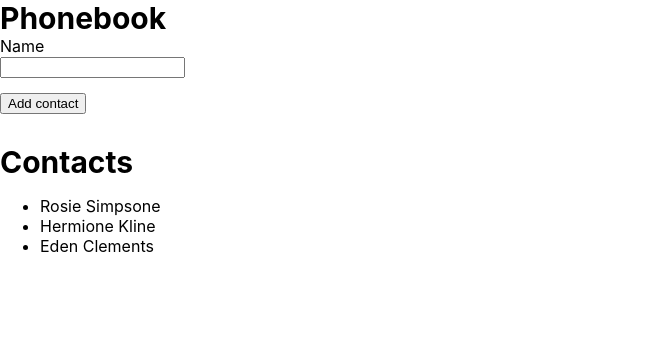
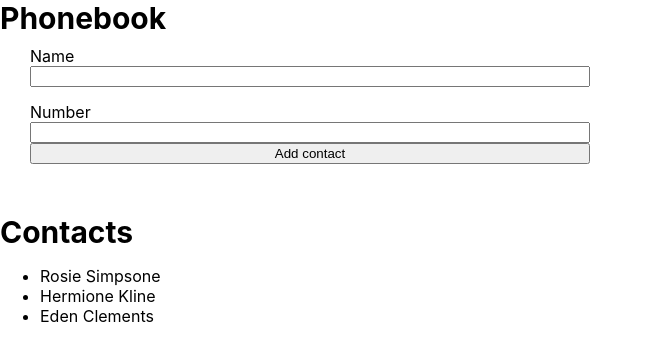
Before and after one commit to RomanZakrenychnyi/goit-react-hw-02-phonebook, a React (Create React App) app: page / in a window 1280 px wide. Shown: the top 360 px of the page, without its empty margins (0-653 px from the left). Built offline with nearby package versions, Linux system fonts and the light colour scheme.

Commit message:
step 2 is done

```diff
--- a/package.json
+++ b/package.json
@@ -7,6 +7,7 @@
     "@testing-library/jest-dom": "^5.16.3",
     "@testing-library/react": "^12.1.4",
     "@testing-library/user-event": "^13.5.0",
+    "nanoid": "^4.0.2",
     "react": "^18.1.0",
     "react-dom": "^18.1.0",
     "react-scripts": "5.0.1",
--- a/src/components/App.jsx
+++ b/src/components/App.jsx
@@ -1,3 +1,4 @@
+import { nanoid } from 'nanoid';
 import { Component } from 'react';
 import { ContactForm } from './ContactForm/ContactForm';
 import { ContactList } from './ContactList/ContactList';
@@ -5,17 +6,22 @@
 
 export class App extends Component {
   state = {
-    contacts: [],
+    contacts: [
+      { id: 'id-1', name: 'Rosie Simpson', number: '459-12-56' },
+      { id: 'id-2', name: 'Hermione Kline', number: '443-89-12' },
+      { id: 'id-3', name: 'Eden Clements', number: '645-17-79' },
+      { id: 'id-4', name: 'Annie Copeland', number: '227-91-26' },
+    ],
     name: '',
   };
 
   render() {
     return (
       <div>
-        <Section title='Phonebook'>
+        <Section title="Phonebook">
           <ContactForm />
         </Section>
-        <Section title='Contacts'>
+        <Section title="Contacts">
           <ContactList />
         </Section>
       </div>
--- a/src/components/ContactForm/ContactForm.jsx
+++ b/src/components/ContactForm/ContactForm.jsx
@@ -1,19 +1,28 @@
-import style from './ContactForm.module.css'
+import style from './ContactForm.module.css';
 
 export const ContactForm = () => {
   return (
     <form className={style.form}>
-      <label>
-        <p>Name</p>
-        <input className={style.input}
+      <label htmlFor="text">Name</label>
+      <input
+        className={style.input}
         type="text"
         name="name"
         pattern="^[a-zA-Zа-яА-Я]+(([' -][a-zA-Zа-яА-Я ])?[a-zA-Zа-яА-Я]*)*$"
         title="Name may contain only letters, apostrophe, dash and spaces. For example Adrian, Jacob Mercer, Charles de Batz de Castelmore d'Artagnan"
         required
       />
-      </label>
-      <button className={style.btn} type="submit">Add contact</button>
+      <label htmlFor="text">Number</label>
+      <input
+        type="tel"
+        name="number"
+        pattern="\+?\d{1,4}?[-.\s]?\(?\d{1,3}?\)?[-.\s]?\d{1,4}[-.\s]?\d{1,4}[-.\s]?\d{1,9}"
+        title="Phone number must be digits and can contain spaces, dashes, parentheses and can start with +"
+        required
+      />
+      <button className={style.btn} type="submit">
+        Add contact
+      </button>
     </form>
   );
 };
--- a/src/components/ContactForm/ContactForm.module.css
+++ b/src/components/ContactForm/ContactForm.module.css
@@ -1,11 +1,16 @@
 .form {
-    margin-bottom: 30px;
+  display: flex;
+  flex-direction: column;
+  margin-bottom: 40px;
+  margin-left: 20px;
+  max-width: 560px;
+  padding: 10px;
 }
 
 .input {
-    margin-bottom: 15px;
+  margin-bottom: 15px;
 }
 
 .btn {
-    display: block;
+  display: block;
 }
```
Also changed, not shown: 1 other file (tests, documents, lock files or other folders). Lines whose indentation alone changed are shown as unchanged.
